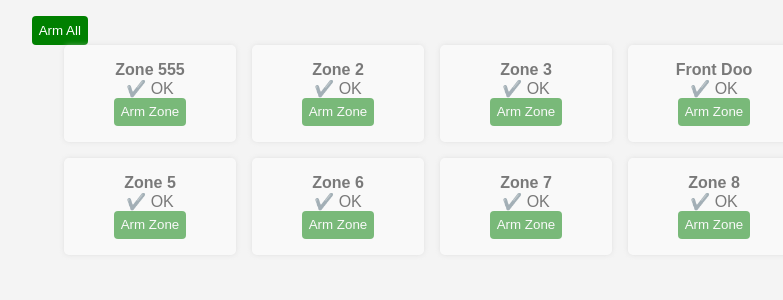
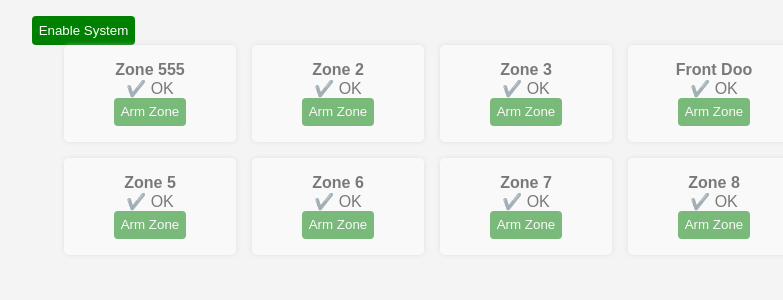
Before and after one commit to eplemonsqueezys/Home-Security-System, a Flask app: page / in a window 1280 px wide. Shown: the part 180-480 px from the top of the page, without its empty margins (208-991 px from the left). Run offline with Flask 3, Linux system fonts and the light colour scheme; data that the repository does not hold is empty.

Commit message:
Updates HTMl
fixed typo

```diff
--- a/PI-Home-Security/templates/index.html
+++ b/PI-Home-Security/templates/index.html
@@ -222,7 +222,7 @@ function show(id){
 }
 
 function render(){
-  document.getElementById('gbtn').textContent = armed ? 'Disarm All' : 'Arm All';
+  document.getElementById('gbtn').textContent = armed ? 'Disable System' : 'Enable System';
   document.getElementById('gbtn').className = armed ? 'arm-btn disarm' : 'arm-btn save';
 
   const zonesEl = document.getElementById('zones');
```
